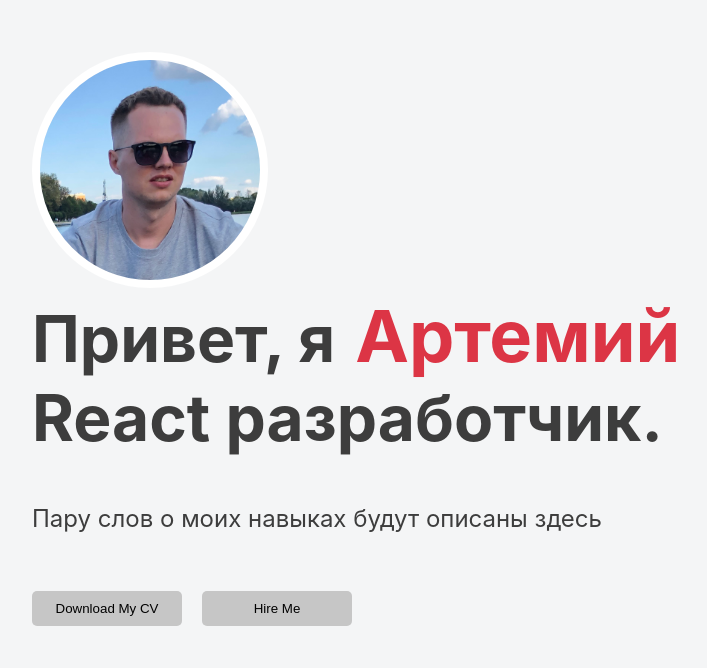
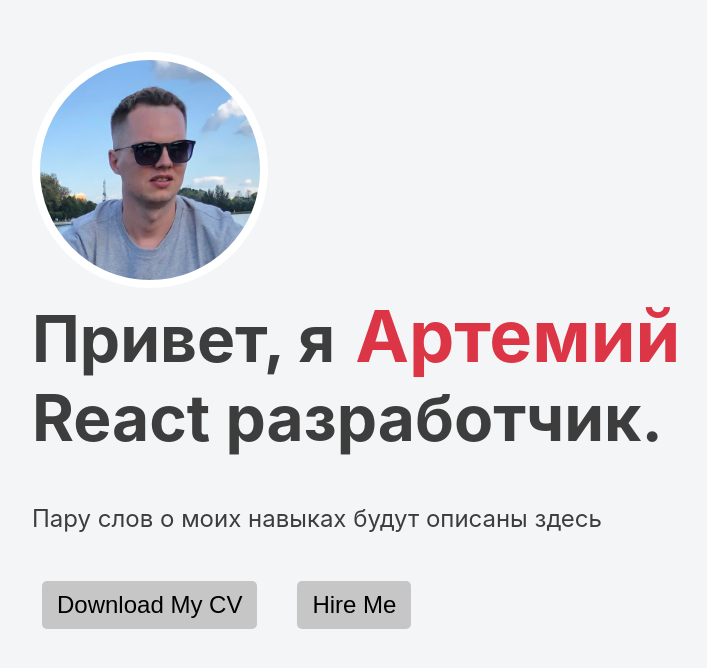
Before and after one commit to Artemy87/my-profile, a React (Create React App) app: page / in a window 1280 px wide. Shown: the part 238-906 px from the top of the page, without its empty margins (156-863 px from the left). Built offline with nearby package versions, Linux system fonts and the light colour scheme.

Commit message:
upd buttons of profile

```diff
--- a/src/profile/Profile.module.css
+++ b/src/profile/Profile.module.css
@@ -52,9 +52,11 @@
     align-items: center;
 }
 .buttons button {
-    margin: 10px;
-    height: 35px;
-    width: 150px;
+    font-size: 1.5rem;
+    margin: 0 20px;
+    padding: 10px 15px;
+    height: auto;
+    width: auto;
     border-radius: 5px;
     border: none;
     background-color: #c6c6c6;
```
